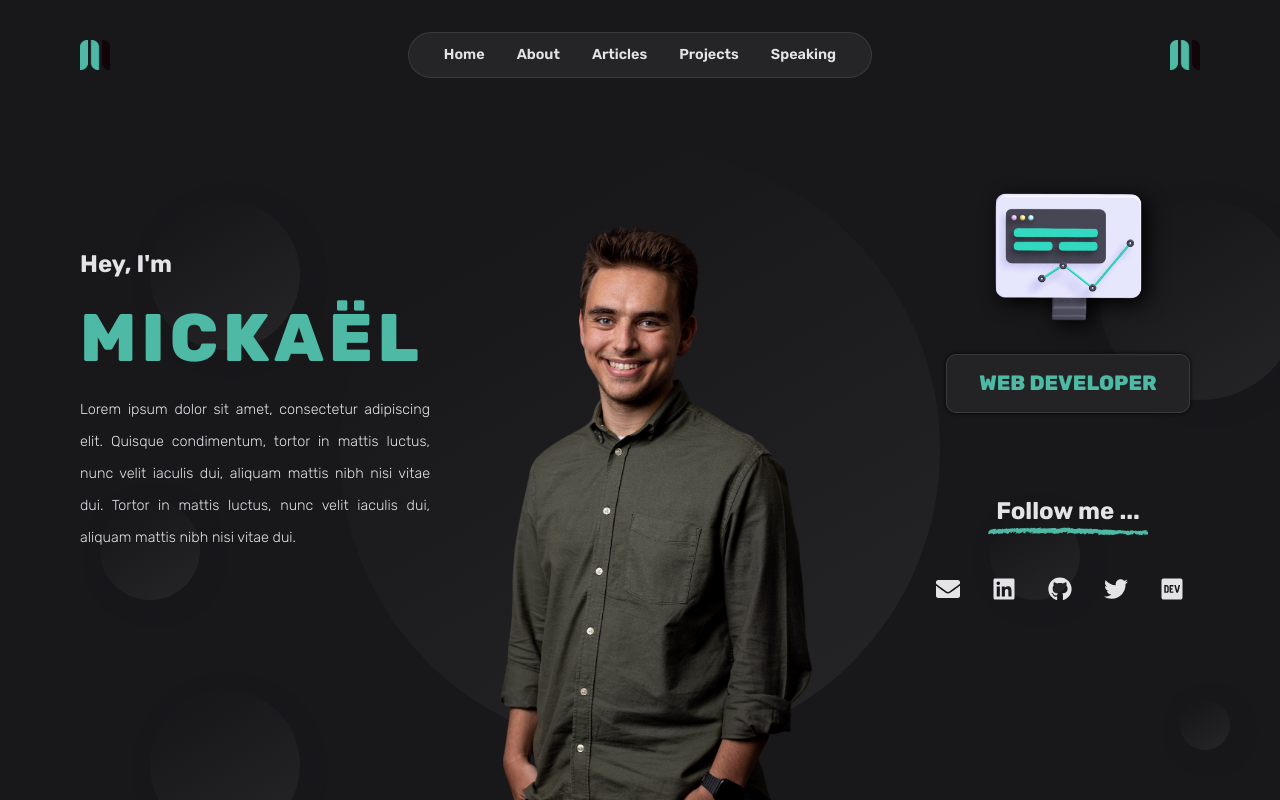
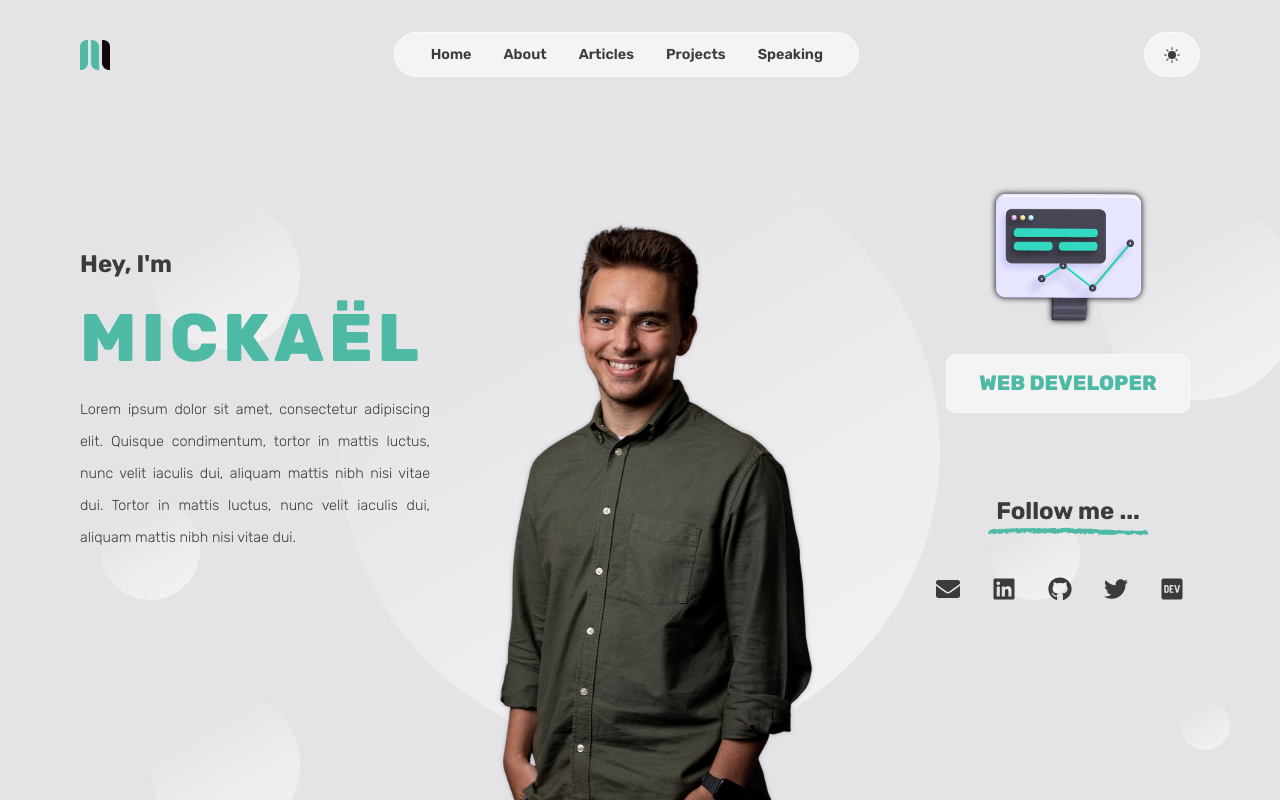
Before and after one commit to mickaelalvs/mickaelalvs.dev, a Next.js app: page / in a window 1280 px wide. Built offline with nearby package versions, Linux system fonts and the light colour scheme.

Commit message:
🌓 Adding theme + switcher (#4)

```diff
--- a/app/layout.tsx
+++ b/app/layout.tsx
@@ -1,9 +1,12 @@
+'use client';
+
 import '../styles/global.scss';
 import '../styles/reset.scss';
 
 import React from "react";
 import Header from "../components/header";
-import { Rubik } from "@next/font/google";
+import {Rubik} from "@next/font/google";
+import {ThemeProvider} from 'next-themes'
 
 interface RootLayoutProps {
   children: React.ReactNode
@@ -15,8 +18,10 @@ export default function RootLayout({children}: RootLayoutProps) {
   return (
     <html lang="fr" className={rubik.className}>
     <body>
-    <Header />
-    {children}
+    <ThemeProvider>
+      <Header/>
+      {children}
+    </ThemeProvider>
     </body>
     </html>
   );
--- a/components/header.tsx
+++ b/components/header.tsx
@@ -4,6 +4,7 @@ import Link from "next/link";
 import React from "react";
 import styled from '../styles/home/header.module.scss';
 import {routes} from "../config/routes";
+import ThemeSwitcher from "./themeSwitcher";
 
 
 export default function Header() {
@@ -22,7 +23,7 @@ export default function Header() {
             ))
           }
         </ul>
-        <Image src={Logo} alt="logo" height={30}/>
+        <ThemeSwitcher />
       </nav>
     </header>
   );
--- /dev/null
+++ b/components/themeSwitcher.tsx
@@ -0,0 +1,14 @@
+import {useTheme} from 'next-themes'
+import {BsFillSunFill, BsMoonStarsFill} from "react-icons/bs";
+
+export default function ThemeSwitcher() {
+  const {theme, setTheme} = useTheme()
+
+  const changeTheme = () => {
+    setTheme(theme === "dark" ? "light" : "dark");
+  };
+
+  return <button onClick={changeTheme}>
+    {theme === "dark" ? <BsMoonStarsFill /> : <BsFillSunFill />}
+  </button>
+}
--- a/package.json
+++ b/package.json
@@ -11,6 +11,7 @@
   "dependencies": {
     "@next/font": "^13.0.0",
     "next": "13.0.0",
+    "next-themes": "^0.2.1",
     "react": "18.2.0",
     "react-dom": "18.2.0",
     "react-icons": "^4.6.0"
--- a/styles/common/variables.module.scss
+++ /dev/null
@@ -1,15 +0,0 @@
-$primary-color: #4EB9A5;
-$darken-night : #141414;
-$dark-night : #18181B;
-$light-night : #27272AE5;
-$lighten-night : #FFFFFF19;
-$dark-snow : #E4E4E7;
-$snow : #F4F4F5;
-
-:export {
-  primaryColor: $primary-color;
-  darkenGrey: $darken-night;
-  darkGrey: $dark-night;
-  darkSnow: $dark-snow;
-  snow: $snow;
-}
--- a/styles/global.scss
+++ b/styles/global.scss
@@ -1,11 +1,11 @@
-@import "common/variables.module";
+@import './theme.scss';
 
 body {
-  background-color: $dark-night;
+  background-color: var(--dark-cloud);
 }
 
 h1 {
-  color: $dark-snow;
+  color: var(--);
   font-size: 7rem;
   font-weight: 800;
 }
--- a/styles/home/header.module.scss
+++ b/styles/home/header.module.scss
@@ -1,5 +1,3 @@
-@import "../common/variables.module";
-
 .header {
   position: fixed;
   width: 100%;
@@ -12,30 +10,43 @@
     align-items: center;
     padding: 2rem 5rem 0;
 
-    ul {
+    ul, button {
       width: fit-content;
+      height: 45px;
       display: flex;
       list-style: none;
       padding: 0 1.2rem;
-      background-color: $light-night;
-      border: 1px solid $lighten-night;
+      background-color: var(--light-cloud);
+      border: 1px solid var(--lighten-cloud);
       border-radius: 50px;
       backdrop-filter: blur(8px);
 
       li {
         a {
           display: block;
-          color: $dark-snow;
+          color: var(--dark-moon);
           text-decoration: none;
           font-weight: 600;
           font-size: 0.9rem;
           padding: 0.7rem 1rem;
 
           &:hover {
-            color: $primary-color;
+            color: var(--primary-color);
           }
         }
       }
     }
+
+    button {
+      display: flex;
+      align-items: center;
+      justify-content: center;
+      cursor: pointer;
+      color: var(--dark-moon);
+
+      &:hover {
+        color: var(--primary-color);
+      }
+    }
   }
 }
--- a/styles/home/home.module.scss
+++ b/styles/home/home.module.scss
@@ -1,5 +1,3 @@
-@import "../common/variables.module";
-
 .home {
   padding: 0 5rem;
 
@@ -15,10 +13,10 @@
     > * {
       position: absolute;
       border-radius: 100%;
-      background: $dark-night;
-      background: linear-gradient(150deg, $dark-night 20%, $light-night 100%);
-      -webkit-box-shadow: 5px 5px 15px 5px $dark-night;
-      box-shadow: 5px 5px 15px 5px $dark-night;
+      background: var(--dark-cloud);
+      background: linear-gradient(150deg, var(--dark-cloud) 20%, var(--light-cloud) 100%);
+      -webkit-box-shadow: 5px 5px 15px 5px var(--dark-cloud);
+      box-shadow: 5px 5px 15px 5px var(--dark-cloud);
     }
 
     span:nth-child(1) {
@@ -81,8 +79,8 @@
         width: 600px;
         height: 600px;
         border-radius: 100%;
-        background: $dark-night;
-        background: linear-gradient(150deg, $dark-night 20%, $light-night 100%);
+        background: var(--dark-cloud);
+        background: linear-gradient(150deg, var(--dark-cloud) 20%, var(--light-cloud) 100%);
         bottom: 50px;
         left: 50%;
         transform: translateX(-50%);
@@ -97,6 +95,7 @@
       max-height: 600px;
       width: auto;
       transform: translateX(-50%);
+      filter: drop-shadow(0px 0px 2px var(--darken-cloud));
     }
   }
 
@@ -112,10 +111,10 @@
       flex-direction: column;
       justify-content: center;
       gap: 1rem;
-      color: $dark-snow;
+      color: var(--dark-moon);
 
       h1 {
-        color: $primary-color;
+        color: var(--primary-color);
         font-size: 4.2rem;
         line-height: 1.2;
         letter-spacing: 5px;
@@ -142,20 +141,19 @@
         gap: 2rem;
 
         img {
-          filter: drop-shadow(5px 5px 10px #000);
+          filter: drop-shadow(0px 0px 3px #000);
         }
 
         .label {
-          background-color: $light-night;
+          background-color: var(--light-cloud);
           font-size: 1.3rem;
           font-weight: 800;
-          color: $primary-color;
+          color: var(--primary-color);
           text-align: center;
           border-radius: 10px;
           padding: 0.8rem 2rem;
           text-transform: uppercase;
-          border: 1px solid $lighten-night;
-          filter: drop-shadow(0px 0px 2px #000);
+          border: 1px solid var(--lighten-cloud);
         }
       }
 
@@ -167,7 +165,7 @@
 
         h2 {
           width: fit-content;
-          color: $dark-snow;
+          color: var(--dark-moon);
         }
 
         ul {
@@ -180,7 +178,7 @@
             display: inline-flex;
             align-items: center;
             gap: 1rem;
-            color: $dark-snow;
+            color: var(--dark-moon);
             font-size: 1.5rem;
             margin-right: 1rem;
             text-decoration: none;
@@ -188,7 +186,7 @@
             transition: all 0.2s ease-out;
 
             &:hover {
-              color: $primary-color;
+              color: var(--primary-color);
               transform: scale(1.2);
               transition: all 0.2s ease-out;
             }
--- /dev/null
+++ b/styles/theme.scss
@@ -0,0 +1,19 @@
+:root {
+  --primary-color: #4EB9A5;
+  --darken-cloud : #141414;
+  --dark-cloud : #18181B;
+  --light-cloud : #27272AE5;
+  --lighten-cloud : #FFFFFF19;
+  --dark-moon : #E4E4E7;
+  --light-moon : #F4F4F5;
+}
+
+[data-theme='light'] {
+  --primary-color: #4EB9A5;
+  --darken-cloud : #b3b3b9;
+  --dark-cloud : #E4E4E7;
+  --light-cloud : #F4F4F5;
+  --lighten-cloud : #fbfbfb;
+  --dark-moon : #27272AE5;
+  --light-moon : #FFFFFF19;
+}
```
Also changed, not shown: 1 other file (tests, documents, lock files or other folders).
